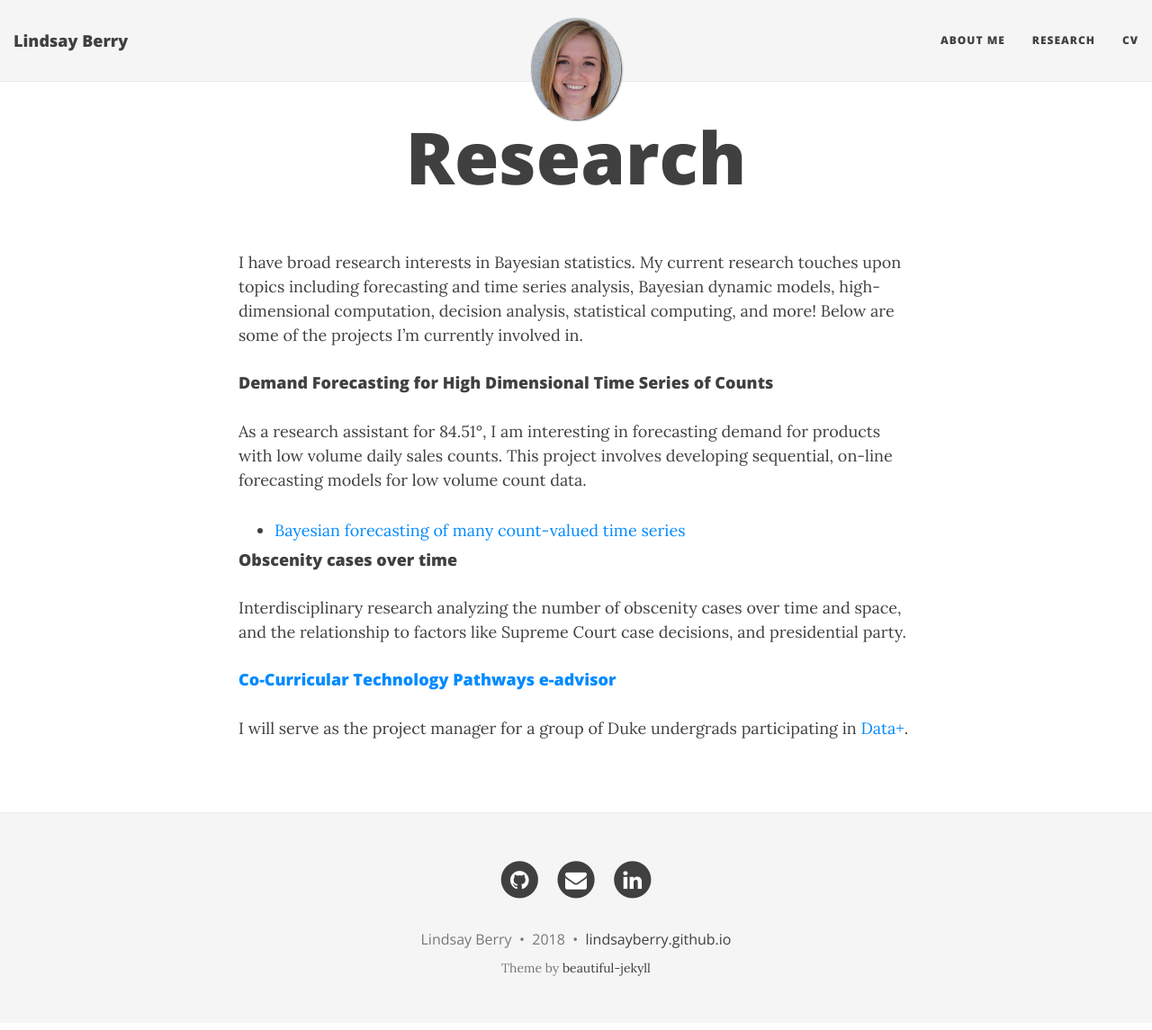
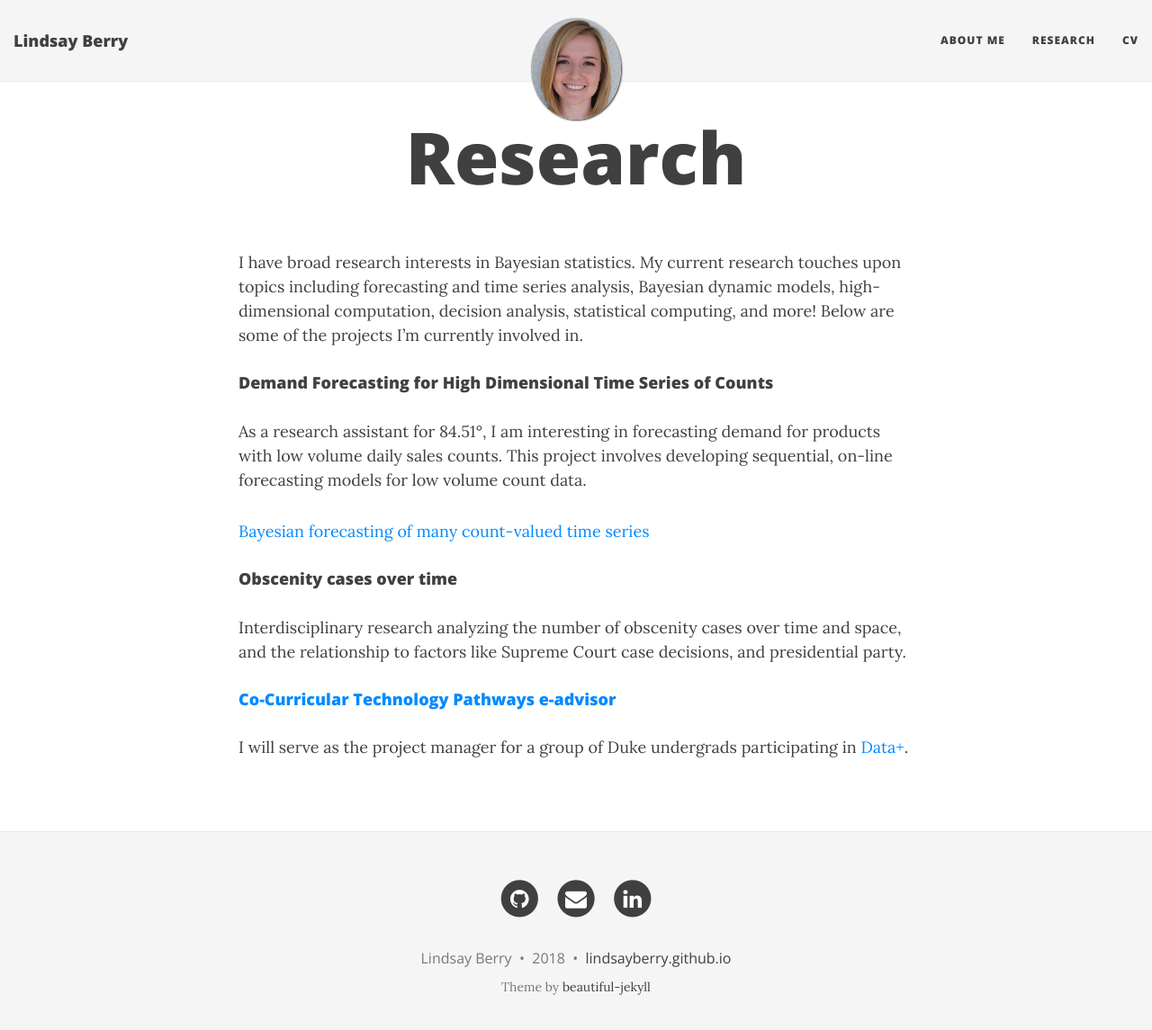
Before and after one commit to lindsayberry/archive-website-template, a Jekyll site: the page built from research.md, in a window 1280 px wide and 1158 px high. Shown: the top 1145 px of the window at 90% size. Built offline with Jekyll 4.4.1, drawn with Linux system fonts in a browser that asks for light colours; nearby versions of some CDN libraries.

Commit message:
remove bullet

```diff
--- a/research.md
+++ b/research.md
@@ -7,7 +7,8 @@ I have broad research interests in Bayesian statistics.  My current research tou
 
 #### Demand Forecasting for High Dimensional Time Series of Counts
 As a research assistant for 84.51&deg;, I am interesting in forecasting demand for products with low volume daily sales counts. This project involves developing sequential, on-line forecasting models for low volume count data.
-* [Bayesian forecasting of many count-valued time series](https://arxiv.org/abs/1805.05232)
+
+[Bayesian forecasting of many count-valued time series](https://arxiv.org/abs/1805.05232)
 
 #### Obscenity cases over time
 Interdisciplinary research analyzing the number of obscenity cases over time and space, and the relationship to factors like Supreme Court case decisions, and presidential party.
```
